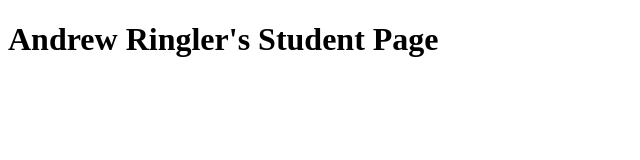
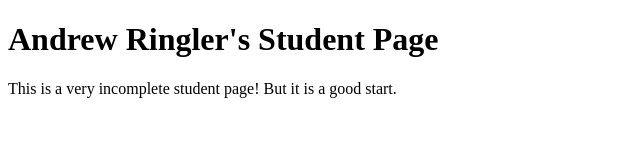
Before and after one commit to nikechan/web1-f16-student, a plain HTML site: page index.html in a window 1280 px wide. Shown: the whole page, without its empty margins (0-640 px from the left). Drawn offline with Linux system fonts and the light colour scheme.

Commit message:
added some more content

```diff
--- a/index.html
+++ b/index.html
@@ -6,5 +6,9 @@
 <body>
 	<h1>Andrew Ringler's Student Page</h1>
 
+	<p>
+		This is a very incomplete student page! But it is a good start.
+	</p>
+
 </body>
 </html>
```
